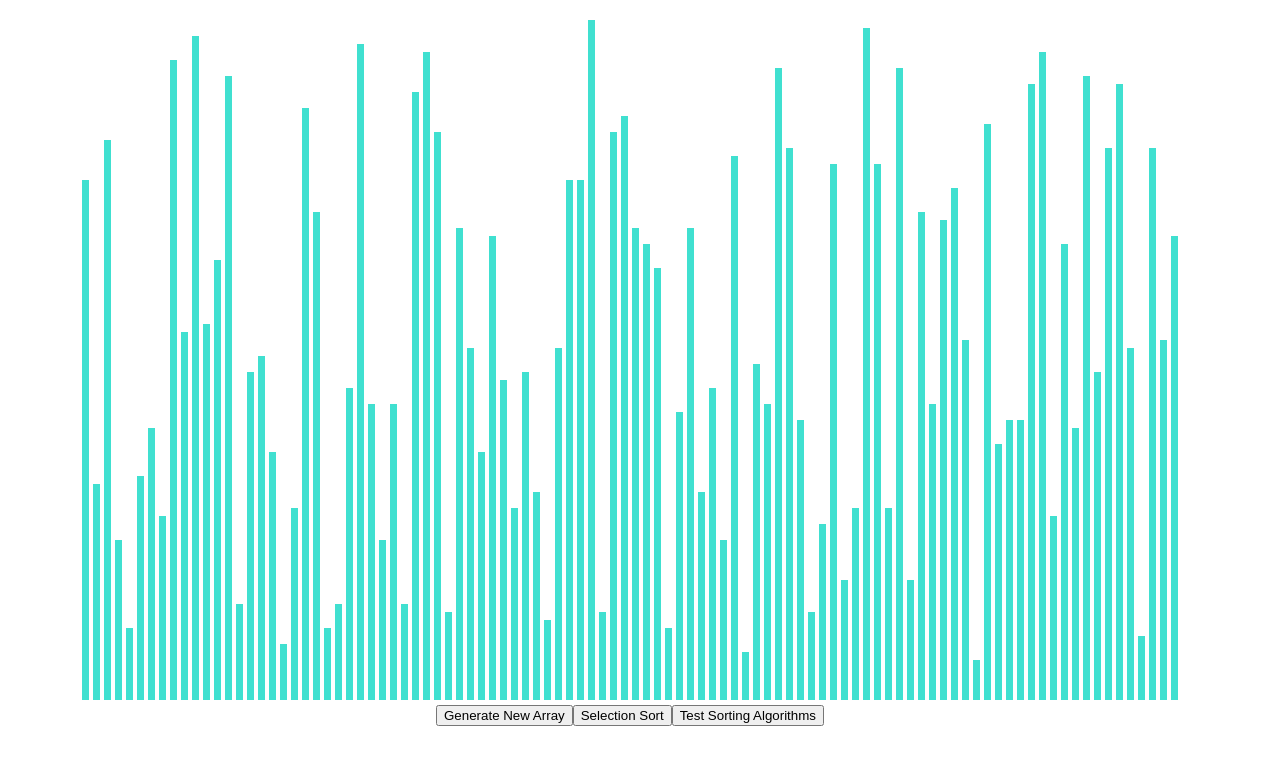
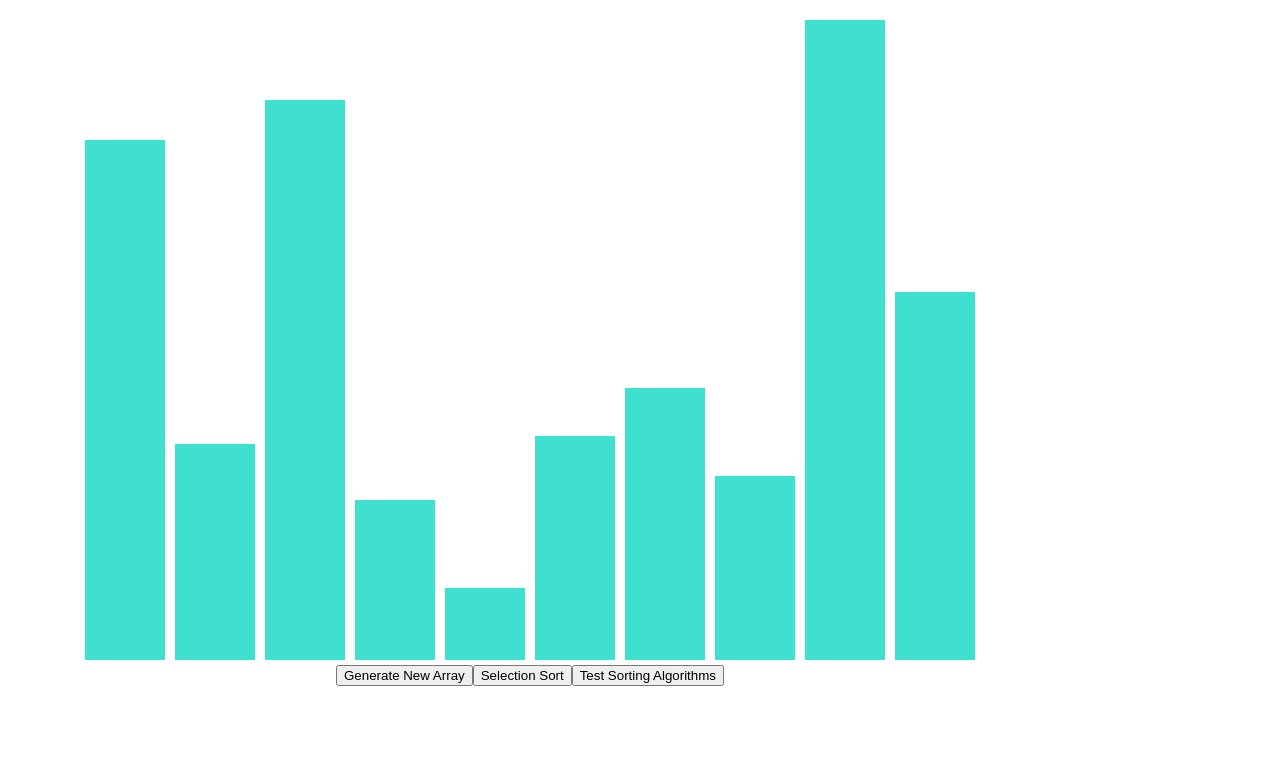
Before and after one commit to jonathanchen7/sorting-visualizer, a React (Create React App) app: page / in a window 1280 px wide. Shown: the top 764 px of the page. Built offline with nearby package versions, Linux system fonts and the light colour scheme.

Commit message:
working on changing sorting colors

```diff
--- a/src/SortingVisualizer/SortingVisualizer.css
+++ b/src/SortingVisualizer/SortingVisualizer.css
@@ -5,8 +5,8 @@
 }
 
 .array-bar {
-    width: 7px;
+    width: 80px;
     background-color: turquoise;
     display: inline-block;
-    margin: 0 2px;
+    margin: 0 5px;
 }
--- a/src/SortingVisualizer/SortingVisualizer.jsx
+++ b/src/SortingVisualizer/SortingVisualizer.jsx
@@ -4,7 +4,7 @@ import * as SelectionSort from '../SortingAlgorithms/SelectionSort.js'
 
 const DEBUG = false;
 
-const ANIMATION_SPEED_MS = 2;
+const ANIMATION_SPEED_MS = 100;
 const PRIMARY_COLOR = 'turquoise';
 
 export default class SortingVisualizer extends React.Component {
@@ -24,7 +24,7 @@ export default class SortingVisualizer extends React.Component {
     // Creates an int array of length ___
     resetArray() {
         const array = [];
-        for (let i = 0; i < 100; i++) {
+        for (let i = 0; i < 10; i++) {
             array.push(randomIntFromInterval(5, 85));
         }
         this.setState({ array });
@@ -40,10 +40,10 @@ export default class SortingVisualizer extends React.Component {
         let swapIndex = length - 1;
         let count = 1;
 
-        let changeColor = true;
+        let [aIndexPrev, bIndexPrev] = [length - 1, length - 1];
+        for (let i = 0; i < animations.length; i++) {
+            if (DEBUG) console.log("Swap " + animations[i]);
 
-        let [aIndexPrev, bIndexPrev] = animations[0];
-        for (let i = 0; i < animations.length; i++) {
             const arrayBars = document.getElementsByClassName('array-bar');
 
             const [aIndex, bIndex] = animations[i];
@@ -54,14 +54,14 @@ export default class SortingVisualizer extends React.Component {
             const bStylePrev = arrayBars[bIndexPrev].style;
 
             if (i === swapIndex) {
-                if (DEBUG) console.log("Swap " + animations[i]);
-
                 swapIndex += length - count++;
 
                 setTimeout(() => {
-                    let temp = aStyle.heigt;
+                    let temp = aStyle.height;
                     aStyle.height = bStyle.height;
                     bStyle.height = temp;
+                    // bStyle.backgroundColor = 'red';
+
                     aStylePrev.backgroundColor = PRIMARY_COLOR;
                     bStylePrev.backgroundColor = PRIMARY_COLOR;
                 }, i * ANIMATION_SPEED_MS);
@@ -74,11 +74,12 @@ export default class SortingVisualizer extends React.Component {
                     bStyle.backgroundColor = 'blue';
                     bStylePrev.backgroundColor = PRIMARY_COLOR;
                 }, i * ANIMATION_SPEED_MS);
+                aIndexPrev = aIndex;
+                bIndexPrev = bIndex;
 
             }
 
-            aIndexPrev = aIndex;
-            bIndexPrev = bIndex;
+
         }
 
     }
```
